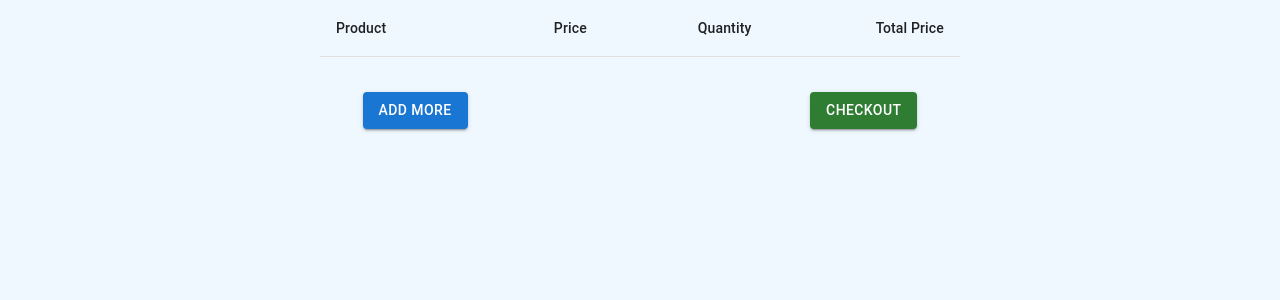
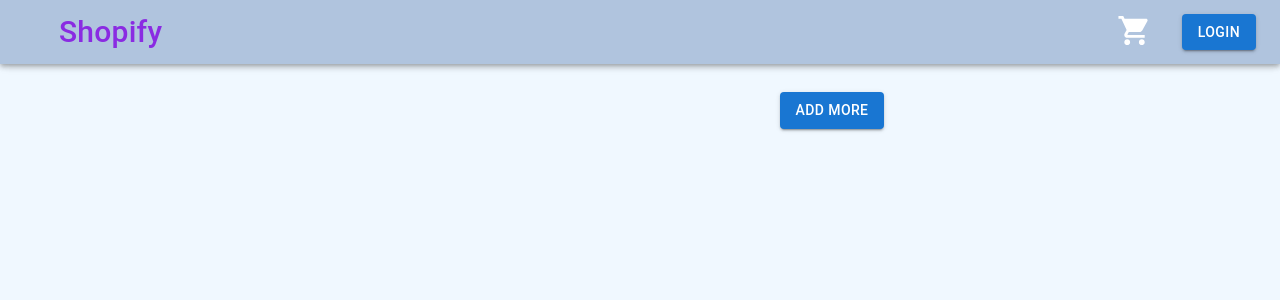
Before and after one commit to ashutoshsingh200203/redux-ecommerce, a React (Vite) app: page /cart in a window 1280 px wide. Shown: the top 300 px of the page. Built offline with nearby package versions, Linux system fonts and the light colour scheme.

Commit message:
improve route protection and implent checkout

```diff
--- a/src/App.css
+++ b/src/App.css
@@ -3,3 +3,13 @@ body{
   margin: 0 auto;
   max-width: 1580px;
 }
+.carts{
+  display: flex;
+}
+.checkout{
+  background-color: whitesmoke;
+  height: fit-content;
+  margin-top: 100px;
+  padding: 20px;
+  min-width: 400px;
+}
--- a/src/App.tsx
+++ b/src/App.tsx
@@ -8,6 +8,8 @@ import { useSelector } from 'react-redux'
 import { RootState } from './redux/store'
 import './App.css'
 import Checkout from './components/Checkout'
+import ProtectedRoute from './auth/ProtectedRoute'
+import LoginProtection from './auth/LoginProtection'
 
 
 function App() {
@@ -21,9 +23,9 @@ function App() {
         <Route path='/' element={<Home />}></Route>
         <Route path='/cart' element={<Cart/>} ></Route>
         <Route path='*' element={<Notfound />}></Route>
-        <Route path='/login' element={authes.authenticated ? <Home/> : <Login/>}></Route>
-        <Route path='/register' element={authes.authenticated ? <Home/> : <Register/>}></Route>
-        <Route path='/checkout' element={authes.authenticated  ? <Checkout /> : <Login/>}></Route>
+        <Route path='/login' element={<LoginProtection><Login/></LoginProtection>}></Route>
+        <Route path='/register' element={<LoginProtection><Register/></LoginProtection>}></Route>
+        <Route path='/checkout' element={<ProtectedRoute><Checkout/></ProtectedRoute>}></Route>
       </Routes>
     </BrowserRouter>
   )
--- /dev/null
+++ b/src/auth/LoginProtection.tsx
@@ -0,0 +1,16 @@
+import {Navigate, useLocation} from "react-router-dom"
+
+
+const LoginProtection = ({children}:{children : React.JSX.Element}) => {
+  // const auth = useSelector((state : RootState) => state.auth);
+  const res = localStorage.getItem('email')
+  let location = useLocation();
+
+  if(res) {
+      return <Navigate to="/" state={{ from: location}} replace />
+  }
+return children
+
+};
+
+export default LoginProtection;
--- /dev/null
+++ b/src/auth/ProtectedRoute.tsx
@@ -0,0 +1,17 @@
+import {RootState } from '../redux/store';
+import {useSelector} from "react-redux"
+import {Navigate, useLocation} from "react-router-dom"
+
+
+const ProtectedRoute = ({children}) => {
+  const auth = useSelector((state : RootState) => state.auth);
+  let location = useLocation();
+
+  if(!auth.authenticated) {
+      return <Navigate to="/login" state={{ from: location}} replace />
+  }
+return children
+
+};
+
+export default ProtectedRoute;
--- a/src/components/Cart.tsx
+++ b/src/components/Cart.tsx
@@ -1,32 +1,35 @@
 import { useSelector } from "react-redux";
 import { RootState } from "../redux/store";
-import { Button, Table, TableBody, TableCell, TableContainer, TableHead, TableRow } from "@mui/material";
+import { Button, Card, CardContent, Table, TableBody, TableCell, TableContainer, Box, TableHead, TableRow, Typography, CardActions } from "@mui/material";
 import CurrencyRupeeIcon from '@mui/icons-material/CurrencyRupee';
 import { useDispatch } from "react-redux";
-import { addQuantity, removeQuantity } from "../redux/slices/cartSlice";
+import { addQuantity, removeQuantity, setStart } from "../redux/slices/cartSlice";
 import { Link, useNavigate } from "react-router-dom";
+import { deleteProducts, initDB } from "../database";
+import Navbar from "./Navbar";
 
 
 
 const Cart = () => {
-  const carts = useSelector((state : RootState )=> state.cart.prod)
+  const carts = useSelector((state: RootState) => state.cart.prod)
   console.log(carts)
   const dispatch = useDispatch()
-  const navigate = useNavigate() ;
+  const navigate = useNavigate();
 
-  const handleCheckout = () =>{
-    const ls : string | null = localStorage.getItem('email') ;
-    if(ls){
-     navigate('/checkout')
-    }
-    else{
-      navigate('/login')
-    }
+  const handleCheckout = async() => {
+    const ema = localStorage.getItem('email') as string
+    localStorage.removeItem('persist:root')
+    dispatch(setStart([]))
+    //  await initDB()
+    //  await deleteProducts(ema)
   }
 
+
   return (
-    <TableContainer >
-    <Table sx={{ width: '50%' , margin : 'auto' }} aria-label="simple table">
+    <div className="carts">
+      <Navbar/>
+      <TableContainer sx={{ width: '70%' }}>
+        <Table sx={{ width: '60%' }} aria-label="simple table">
           <TableHead>
             <TableRow>
               <TableCell>Product</TableCell>
@@ -37,31 +40,47 @@ const Cart = () => {
           </TableHead>
           <TableBody>
             {carts.length > 0 && carts.map((item) => (
-          <TableRow
-            key={item.id}
-            sx={{ '&:last-child td, &:last-child th': { border: 0 } }}
-          >
+              <TableRow key={item.id} sx={{ '&:last-child td, &:last-child th': { border: 0 } }}>
                 <TableCell component="th" scope="row">
                   <img src={item.images[0]} alt="" height='150px' width='130px' />
                 </TableCell>
-            <TableCell align="right"><p style={{fontSize:'20px'}}><CurrencyRupeeIcon/>{item.price}</p></TableCell>
+                <TableCell align="right"><p style={{ fontSize: '20px' }}><CurrencyRupeeIcon />{item.price}</p></TableCell>
                 <TableCell align="right">
-
-                <TableCell><Button disabled={item.quantity > 0 ? '': true} onClick={()=>dispatch(removeQuantity(item.id))}>-</Button></TableCell>
-                <TableCell><p style={{fontSize:'20px'}}>{item.quantity}</p></TableCell>
-                <TableCell><Button onClick={()=>dispatch(addQuantity(item.id))}>+</Button></TableCell>
+                  <TableCell><Button disabled={item.quantity > 0 ? '' : true} onClick={() => dispatch(removeQuantity(item.id))}>-</Button></TableCell>
+                  <TableCell><p style={{ fontSize: '20px' }}>{item.quantity}</p></TableCell>
+                  <TableCell><Button onClick={() => dispatch(addQuantity(item.id))}>+</Button></TableCell>
                 </TableCell>
-            <TableCell align="right"><p style={{fontSize:'20px'}}><CurrencyRupeeIcon/>{item.total}</p></TableCell>
+                <TableCell align="right"><p style={{ fontSize: '20px' }}><CurrencyRupeeIcon />{item.total}</p></TableCell>
               </TableRow>
             ))}
           </TableBody>
         </Table>
-    <div style={{display : "flex" , justifyContent : 'space-evenly' , padding : '20px'  ,  marginTop : '15px'}}>
+        <div style={{ display: "flex", justifyContent: 'space-evenly', padding: '20px', marginTop: '15px' }}>
           <Link to='/'>  <Button variant="contained" >Add more</Button> </Link>
-    <Button variant="contained" color="success" onClick={()=>{handleCheckout()}}>Checkout</Button>
         </div>
       </TableContainer>
+
+      {carts.length>0 &&
+      <div className="checkout">
+        <Table aria-label="simple table">
+          <TableBody>
+            <Typography variant="h5" sx={{textAlign:'center'}} gutterBottom>
+              Checkout
+            </Typography>
+            {carts.length > 0 && carts.map((item) => (
+              <TableRow key={item.id} sx={{ '&:last-child td, &:last-child th': { border: 0 } }}>
+                <TableCell  >{item.title}</TableCell>
+                <TableCell align="right">{item.price}x{item.quantity}</TableCell>
+                <TableCell align="right">{item.total}</TableCell>
+              </TableRow>
+            ))}
+          </TableBody>
+        </Table>
+        <Link to='/checkout'>  <Button variant="contained" sx={{ float: 'right', marginTop: '15px' }} onClick={()=>handleCheckout()} >Checkout</Button> </Link>
+      </div>}
+
+    </div>
   )
 }
 
-export default Cart ;
+export default Cart;
--- a/src/components/Checkout.tsx
+++ b/src/components/Checkout.tsx
@@ -1,8 +1,8 @@
-
+// import img = '../assests/success.jpg'
 const Checkout = () => {
   return (
     <div>
-      <h1>Checkout successfully</h1>
+      <img src="../assests/success.jpg" alt="dfsd" />
     </div>
   )
 }
--- a/src/components/Home.tsx
+++ b/src/components/Home.tsx
@@ -11,7 +11,7 @@ import toast, { Toaster } from 'react-hot-toast';
 const Home = () => {
 
   const result: productStart[] = storeData
-  const dispatch = useDispatch();
+  const dispatch = useDispatch()
 
   const handleAdd = (data: productStart) => {
     try {
--- a/src/components/Login.tsx
+++ b/src/components/Login.tsx
@@ -1,5 +1,5 @@
 import { useForm, SubmitHandler } from "react-hook-form"
-import { register } from "../interface"
+import { login } from "../interface"
 import { yupResolver } from "@hookform/resolvers/yup"
 import { Controller } from "react-hook-form"
 import { Box, Button, TextField } from "@mui/material"
@@ -9,12 +9,13 @@ import { Link, useNavigate } from "react-router-dom"
 import { useDispatch } from "react-redux"
 import { setAuth } from "../redux/slices/authSlice"
 import { setStart } from "../redux/slices/cartSlice"
+import { useEffect } from "react"
 
 const Login = () => {
-  const { control, formState: { errors }, handleSubmit } = useForm<register>({ resolver: yupResolver<register>(schema2), mode: 'onChange' })
+  const { control, formState: { errors }, handleSubmit } = useForm<login>({ resolver: yupResolver<login>(schema2), mode: 'onChange' })
   const dispatch = useDispatch()
   const navigate = useNavigate()
-  const onSubmit: SubmitHandler<register> = async (data) => {
+  const onSubmit: SubmitHandler<login> = async (data) => {
     await initDB()
     let result = await getUser(data.email)
     if (result) {
@@ -48,7 +49,6 @@ const Login = () => {
     console.log(result);
   }
 
-
   return (
     <Box
       height='auto'
--- a/src/components/Navbar.tsx
+++ b/src/components/Navbar.tsx
@@ -46,7 +46,7 @@ const Navbar = () => {
       console.log('vijay')
       localStorage.removeItem('persist:root')
       localStorage.removeItem('email')
-      navigate('/login')
+      navigate('/')
     }
   }
   const ls: string | null = localStorage.getItem('email');
```
Also changed, not shown: src/database.tsx (+14 -0 lines), src/assests/success.jpg (added). Lines whose indentation alone changed are shown as unchanged.
